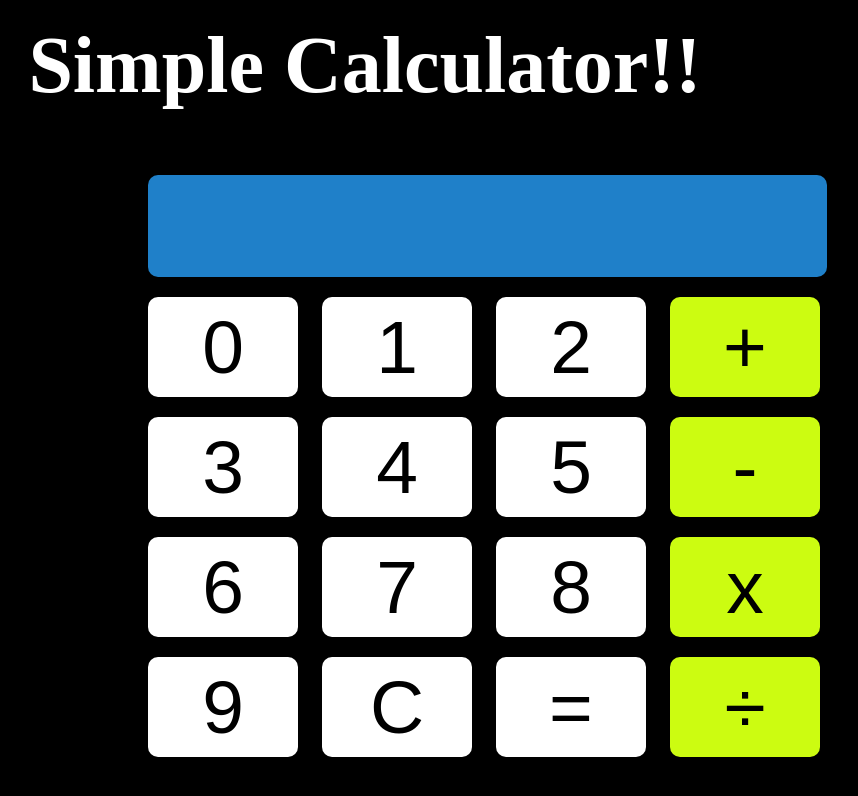
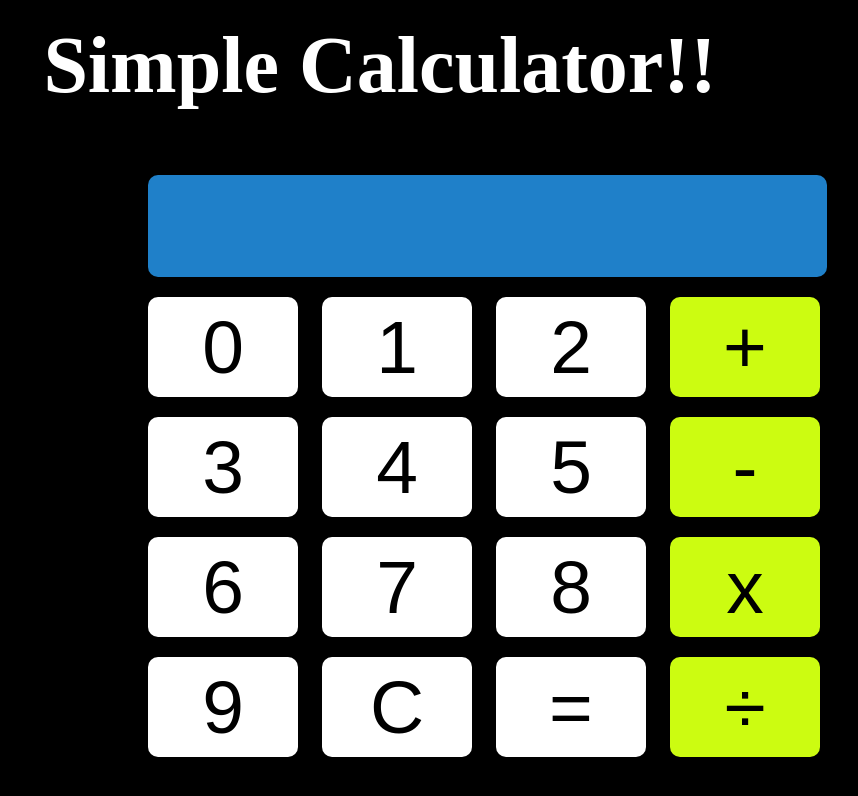
Before and after one commit to Harsh71019/SimpleCalculator, a plain HTML site: page index.html in a window 1280 px wide. Shown: the whole page, without its empty margins (245-1103 px from the left). Drawn offline with Linux system fonts and the light colour scheme.

Commit message:
Simple calculator

```diff
--- a/index.html
+++ b/index.html
@@ -5,8 +5,9 @@
 		<link rel="stylesheet" href="style.css" />
 	</head>
 	<body>
+		<div class="center">
 		<h1>Simple Calculator!!</h1>
-		<div class="center">
+
 
 
 		<form id="calform" name="cal">
--- a/style.css
+++ b/style.css
@@ -23,7 +23,7 @@ input {
 h1{
 	text-align: center;
 	font-size: 80px;
-	margin-right: 60px;
+	margin-right: 180px;
 	margin-top: 20px;
 	color: white;
 }
```
